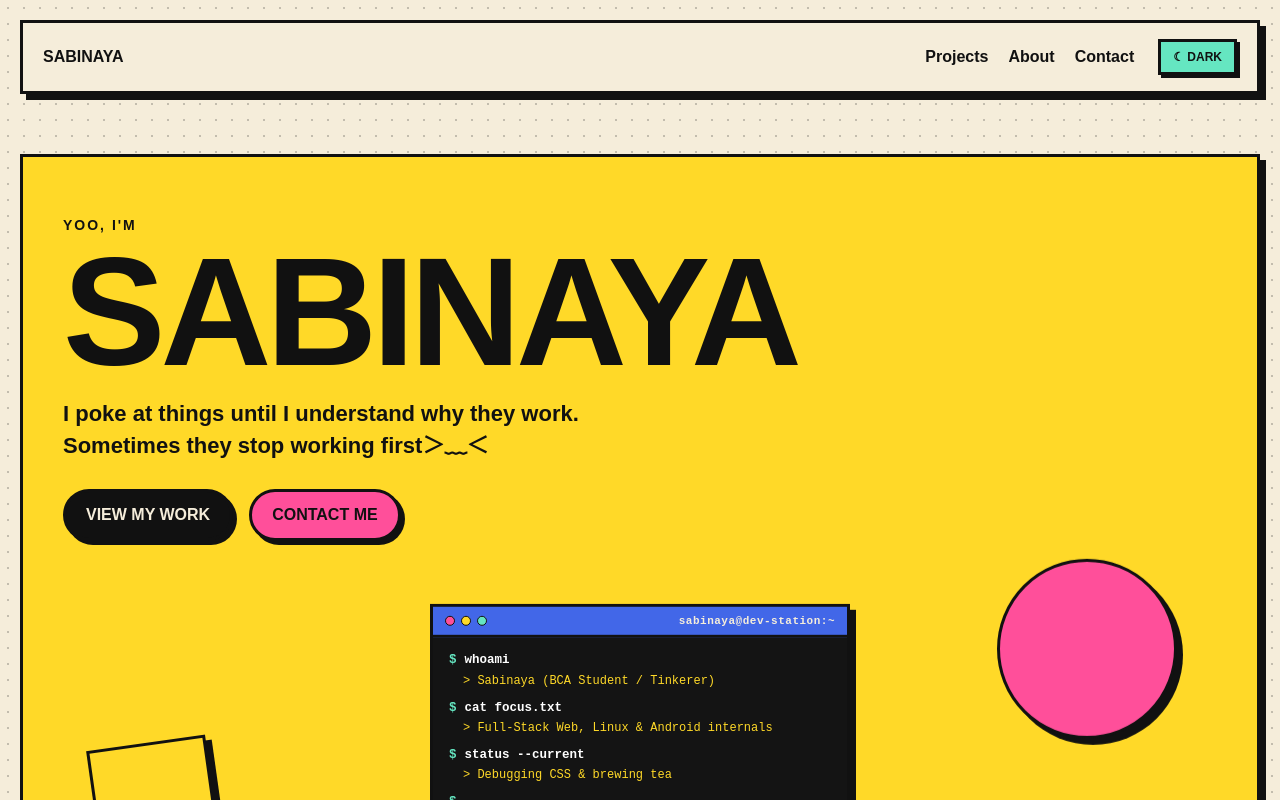
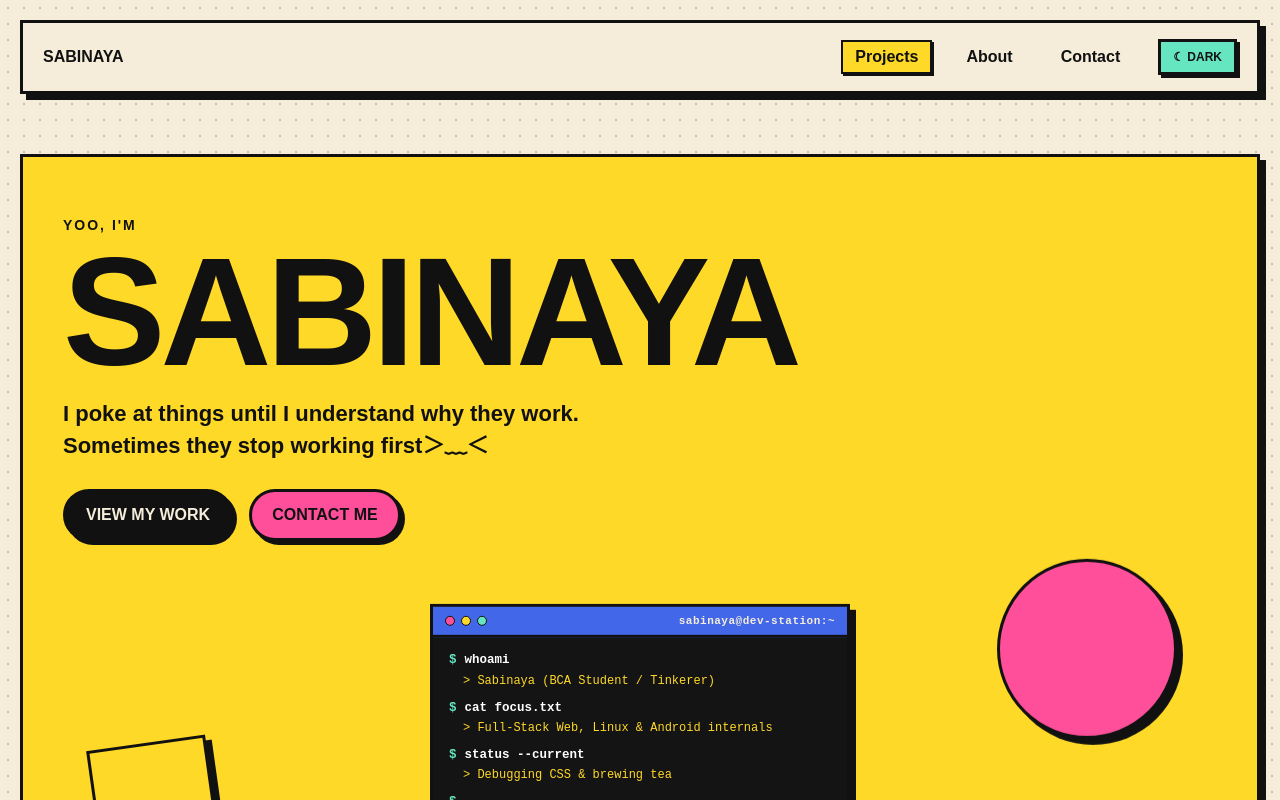
Before and after one commit to sabinaya-404/portfolio, a React (Vite) app: page / in a window 1280 px wide. Shown: the top 800 px of the page. Built offline with nearby package versions, Linux system fonts and the light colour scheme.

Commit message:
feat(nav): add scroll spy active indicator and refine theme styling

```diff
--- a/src/components/Navbar.css
+++ b/src/components/Navbar.css
@@ -32,8 +32,16 @@ nav {
   color: var(--foreground);
   text-decoration: none;
   font-weight: 700;
+  padding: 6px 12px;
+  border: 2px solid transparent;
+  transition: all 0.15s ease;
 }
-
+.nav-links a.active {
+  background: var(--yellow);
+  color: #111111;
+  border: 2px solid var(--foreground);
+  box-shadow: 2px 2px 0 var(--foreground);
+}
 .theme-toggle {
   padding: 8px 12px;
   border: var(--border);
--- a/src/components/Navbar.jsx
+++ b/src/components/Navbar.jsx
@@ -3,6 +3,7 @@ import './Navbar.css'
 
 function Navbar() {
   const [isMenuOpen, setIsMenuOpen] = useState(false)
+  const [activeSection, setActiveSection] = useState('')
   const [theme, setTheme] = useState(() => {
     return localStorage.getItem('theme') || 'light'
   })
@@ -12,6 +13,28 @@ function Navbar() {
     localStorage.setItem('theme', theme)
   }, [theme])
 
+    useEffect(() => {
+    const handleScroll = () => {
+      const sections = ['contact', 'projects', 'about']
+
+      for (const id of sections) {
+        const el = document.getElementById(id)
+        if (el) {
+          const rect = el.getBoundingClientRect()
+          if (rect.top <= window.innerHeight * 0.45) {
+            setActiveSection(id)
+            return
+          }
+        }
+      }
+      setActiveSection('')
+    }
+
+    window.addEventListener('scroll', handleScroll, { passive: true })
+    handleScroll()
+
+    return () => window.removeEventListener('scroll', handleScroll)
+  }, [])
   const toggleTheme = () => {
     setTheme(prev => (prev === 'light' ? 'dark' : 'light'))
   }
@@ -22,9 +45,27 @@ function Navbar() {
 
       <div className="nav-right">
         <div className={`nav-links ${isMenuOpen ? 'open' : ''}`}>
-          <a href="#projects" onClick={() => setIsMenuOpen(false)}>Projects</a>
-          <a href="#about" onClick={() => setIsMenuOpen(false)}>About</a>
-          <a href="#contact" onClick={() => setIsMenuOpen(false)}>Contact</a>
+          <a
+            href="#projects"
+            className={activeSection === 'projects' ? 'active' : ''}
+            onClick={() => setIsMenuOpen(false)}
+          >
+            Projects
+          </a>
+          <a
+            href="#about"
+            className={activeSection === 'about' ? 'active' : ''}
+            onClick={() => setIsMenuOpen(false)}
+          >
+            About
+          </a>
+          <a
+            href="#contact"
+            className={activeSection === 'contact' ? 'active' : ''}
+            onClick={() => setIsMenuOpen(false)}
+          >
+            Contact
+          </a>
         </div>
 
         <button
```
